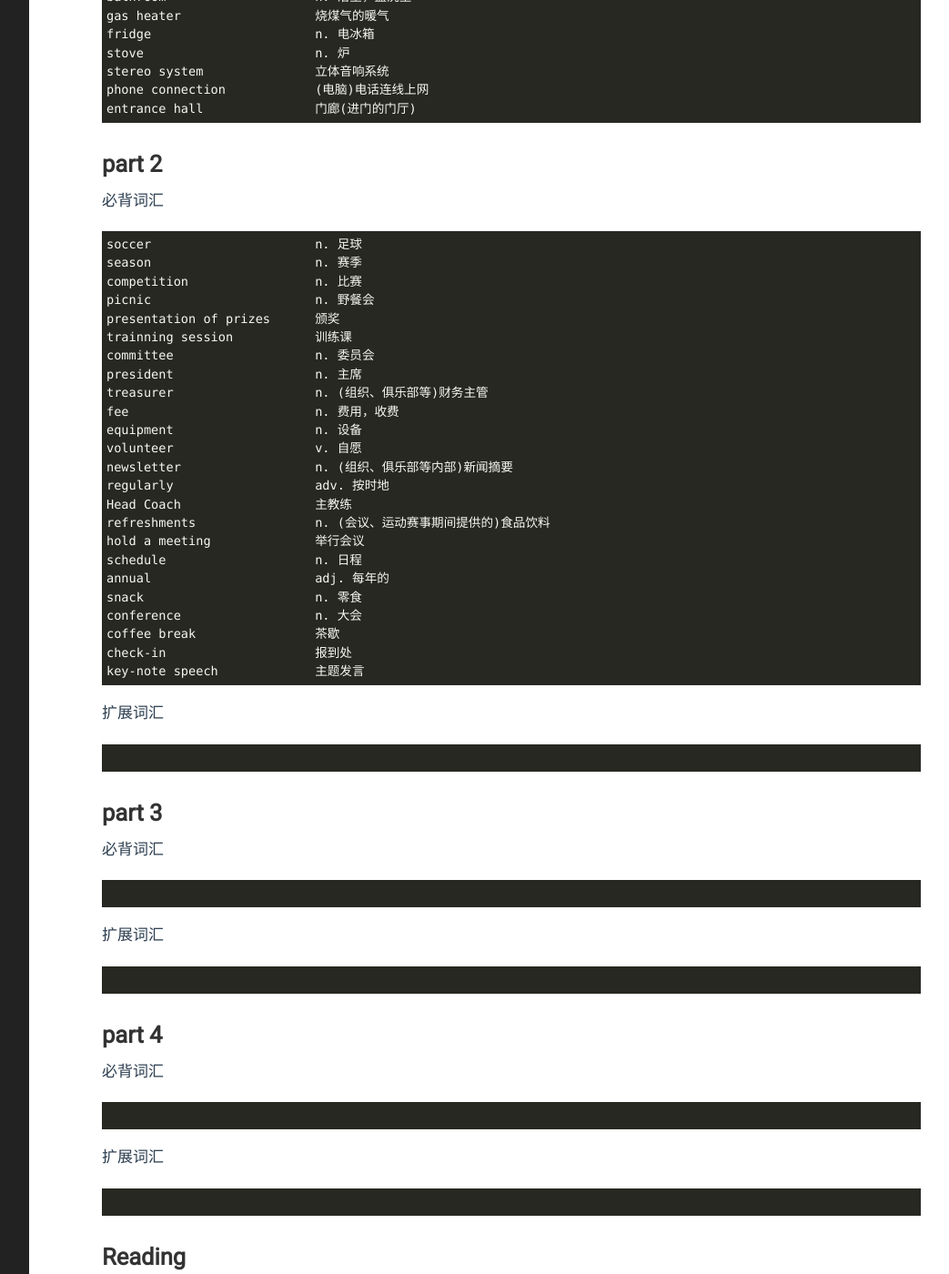
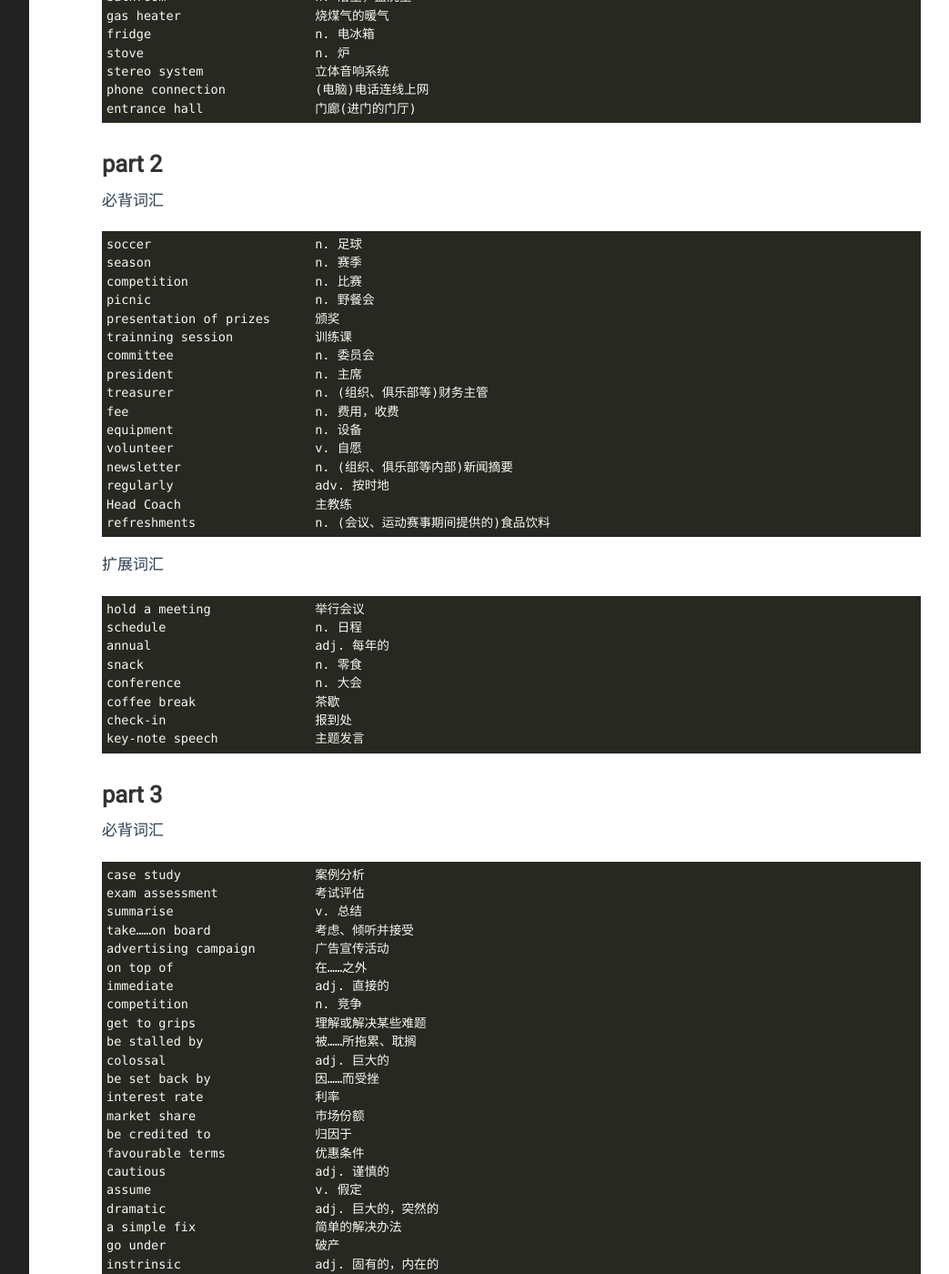
Before and after one commit to yejinp/yejinp.github.io, a Jekyll site: the page built from _posts/2023-08-23-vocabularies for IELTS 5-4.markdown, in a window 1280 px wide and 1400 px high, scrolled down 1063 px. Shown: the whole window at 91% size, without its empty margins (188-1231 px from the left). Built offline with Jekyll 4.4.1, drawn with Linux system fonts in a browser that asks for light colours; some of the changed text lies outside the part shown.

Commit message:
add some new vocabularies

````diff
--- a/_posts/2023-08-23-vocabularies for IELTS 5-4.markdown
+++ b/_posts/2023-08-23-vocabularies for IELTS 5-4.markdown
@@ -74,6 +74,9 @@
 regularly                   adv. 按时地
 Head Coach                  主教练
 refreshments                n. (会议、运动赛事期间提供的)食品饮料
+```
+扩展词汇
+```
 hold a meeting              举行会议
 schedule                    n. 日程
 annual                      adj. 每年的
@@ -83,19 +86,71 @@
 check-in                    报到处
 key-note speech             主题发言
 ```
-扩展词汇
-```
-
-```
 
 # part 3 #
 必背词汇
 ```
-
+case study                  案例分析
+exam assessment             考试评估
+summarise                   v. 总结
+take……on board              考虑、倾听并接受
+advertising campaign        广告宣传活动
+on top of                   在……之外
+immediate                   adj. 直接的
+competition                 n. 竞争
+get to grips                理解或解决某些难题
+be stalled by               被……所拖累、耽搁
+colossal                    adj. 巨大的
+be set back by              因……而受挫
+interest rate               利率
+market share                市场份额
+be credited to              归因于
+favourable terms            优惠条件
+cautious                    adj. 谨慎的
+assume                      v. 假定
+dramatic                    adj. 巨大的，突然的
+a simple fix                简单的解决办法
+go under                    破产
+instrinsic                  adj. 固有的，内在的
+innovative                  adj. 创新的
+foregone conclusion         定局
+stock market                股市
+realistic expectation       现实的期望值
+kick-start                  起动，摩托车发动
+come up with                想到
 ```
 扩展词汇
 ```
-
+assignment                  n. 作业
+task                        n. 任务，作业
+data                        n. 数据
+assess                      v. 评估
+social science              社会科学(研究社会中的人的科学，如政治学、社会学等)
+carry out                   实施
+subject                     n. 研究对象
+questionnaire               n. 调查问卷
+interview                   n. 采访
+time-consuming              adj. 费时的
+reckon                      v. <英><口>猜想，估计
+wording                     n. 措辞
+response                    n. 回应
+reliable                    adj. 可靠的
+drawback                    n. 缺点
+response rate               回收率
+reveal                      v. 揭示
+sample                      n. 样本，例子
+survey                      n. 调查
+tutorial                    n. 辅导课
+reading list                阅读书目
+quantitative                adj. 定量研究的
+qualitative                 adj. 定性研究的
+rate of return              回收率
+literature review           文献综述
+seminar                     n. 研讨会
+presentation                n. 陈述
+research method             研究方法
+deadline                    n. 最后期限
+draft                       n. 草稿
 ```
 # part 4 #
 必背词汇
````
